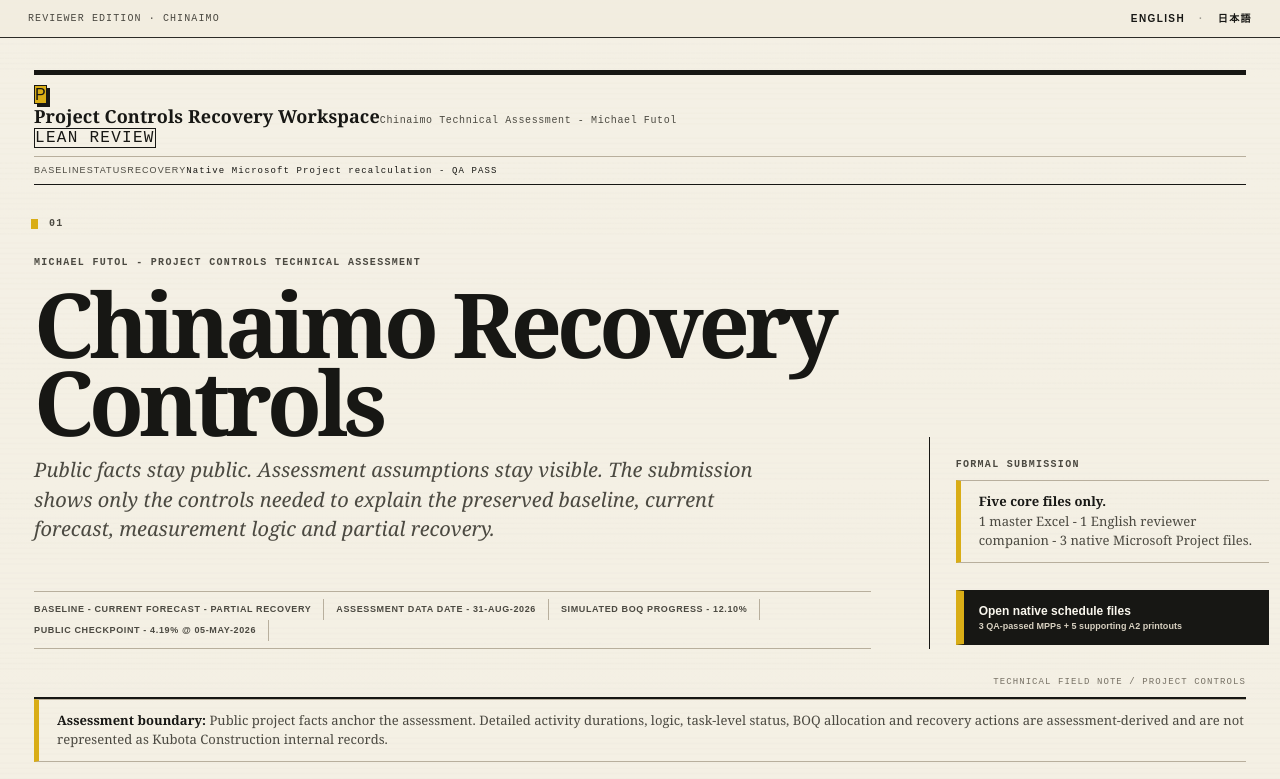
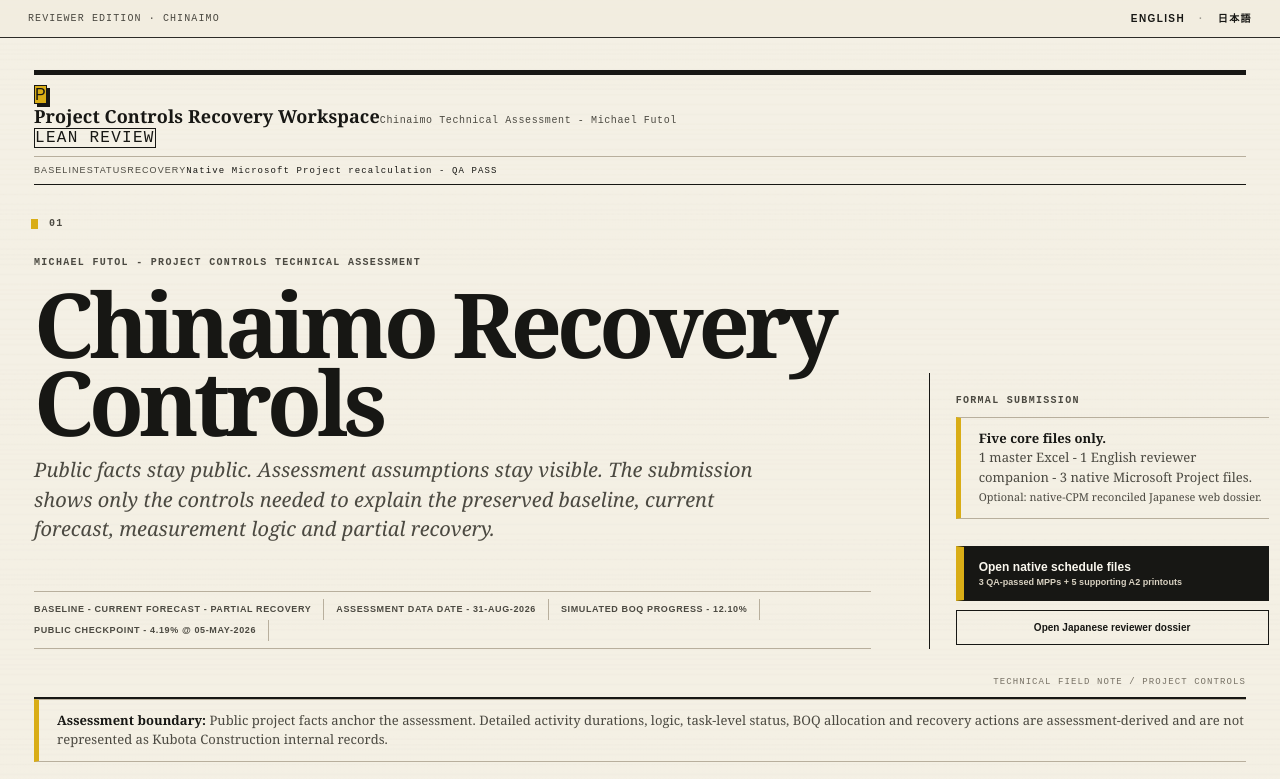
Before and after one commit to michaelfutol/Michael-Futol-Chinaimo-Project-Controls, a Next.js app: page / in a window 1280 px wide. Shown: the top 779 px of the page. Built offline with nearby package versions, Linux system fonts and the light colour scheme.

Commit message:
web: surface reconciled Japanese reviewer dossier

```diff
--- a/app/page.tsx
+++ b/app/page.tsx
@@ -35,8 +35,9 @@ export default function Page(){
       </div>
       <div className="heroAction">
         <div className="deliverableLabel">FORMAL SUBMISSION</div>
-        <div className="notice" style={{margin:0}}><b>Five core files only.</b><br/>1 master Excel - 1 English reviewer companion - 3 native Microsoft Project files.</div>
+        <div className="notice" style={{margin:0}}><b>Five core files only.</b><br/>1 master Excel - 1 English reviewer companion - 3 native Microsoft Project files.<br/><small>Optional: native-CPM reconciled Japanese web dossier.</small></div>
         <a className="primaryBtn" href="#native-files"><b>Open native schedule files</b><span>3 QA-passed MPPs + 5 supporting A2 printouts</span></a>
+        <a className="secondaryBtn" href="/dossier-jp">Open Japanese reviewer dossier</a>
       </div>
     </section>
 
@@ -96,8 +97,17 @@ export default function Page(){
       </div>
     </section>
 
+    <section className="panel downloads" id="dossier">
+      <div className="downloadIntro"><span className="sectionNo">07 - OPTIONAL JAPANESE REVIEWER DOSSIER</span><h2>Six-section web dossier, reconciled to native CPM</h2><p>The uploaded Japanese dossier was strong as a reviewer communication piece, but its old schedule graphic used the provisional 31-Jul-2028 / +143 / 22-May-2028 / 83-day state. The web dossier now reads directly from the reconciled control data: current 23-Jun-2028 (+111 wd), recovery 14-Apr-2028 (60 wd recovered / 51 wd residual). It is supporting presentation only and does not replace the Excel or MPP authority.</p></div>
+      <div className="authorityGrid">
+        <div><span className="authorityTool">日本語</span><b>Japanese Reviewer Dossier</b><p>Technical brief · schedule governance · statusing · baseline/change control · IPC · recovery/onboarding.</p><a className="miniDownload" href="/dossier-jp">Open reconciled web dossier</a></div>
+        <div><span className="authorityTool">CONTROL</span><b>Authority remains unchanged</b><p>Master Excel for quantity/commercial logic. Native Microsoft Project for schedule/CPM dates and critical path.</p></div>
+        <div><span className="authorityTool">PUBLIC TARGET</span><b>July 2028 stays visible</b><p>Kept as a public target reference, never substituted for the Microsoft Project-calculated current finish.</p></div>
+      </div>
+    </section>
+
     <section className="panel downloads" id="submission">
-      <div className="downloadIntro"><span className="sectionNo">07 - FORMAL ATTACHMENT SET</span><h2>Five core files</h2><p>The website is a reviewer presentation layer. The master Excel and English Word companion are supplied directly with the application; the native MPPs above are also available here for convenience.</p></div>
+      <div className="downloadIntro"><span className="sectionNo">08 - FORMAL ATTACHMENT SET</span><h2>Five core files</h2><p>The website is a reviewer presentation layer. The reconciled master Excel and English Word companion are supplied directly with the application; the native MPPs above are also available here for convenience. The Japanese dossier is optional supporting material.</p></div>
       <div className="authorityGrid">
         <div><span className="authorityTool">EXCEL</span><b>Master Project Controls Workbook</b><p>Monthly status, BOQ/value-weighted assessment progress, recovery control and one sample IPC.</p></div>
         <div><span className="authorityTool">WORD</span><b>English Reviewer Companion</b><p>Concise FAQ, control basis, data boundary, baseline governance and IPC rationale.</p></div>
@@ -106,7 +116,7 @@ export default function Page(){
     </section>
 
     <section className="panel" id="sources">
-      <div className="sectionHead"><div><span className="sectionNo">08 - SOURCES</span><h2>Public facts are traceable</h2><p>Public project anchors are separated from assessment-derived data. Public package value: JPY {money(m.publicPackageValue)}.</p></div></div>
+      <div className="sectionHead"><div><span className="sectionNo">09 - SOURCES</span><h2>Public facts are traceable</h2><p>Public project anchors are separated from assessment-derived data. Public package value: JPY {money(m.publicPackageValue)}.</p></div></div>
       <div className="sourceList">{assessment.sources.map(s=><a href={s.url} target="_blank" rel="noreferrer" key={s.url}>{s.label}</a>)}</div>
     </section>
 
```
